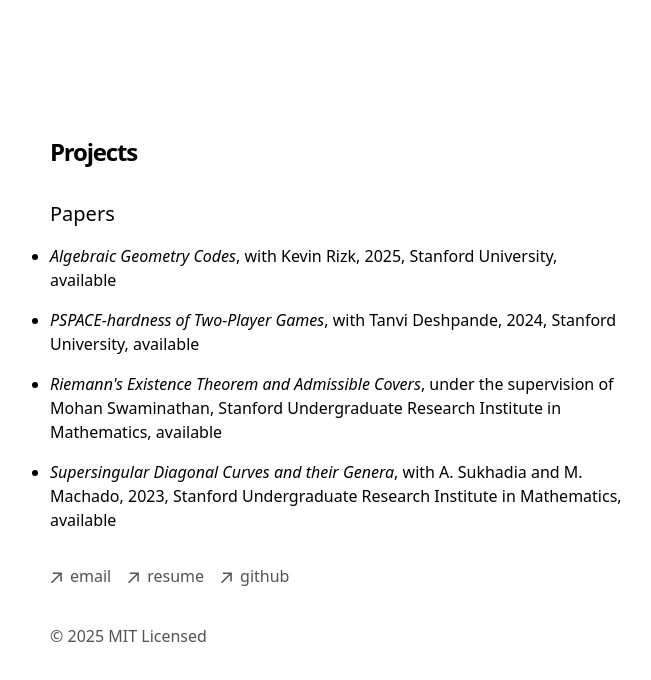
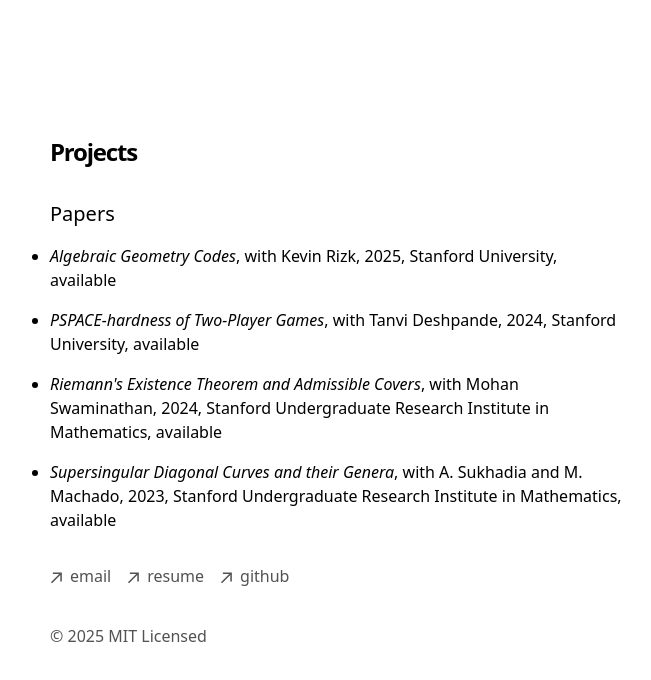
Before and after one commit to rcatullo/personal-website, a Next.js app: page /projects in a window 1280 px wide. Shown: the top 680 px of the page, without its empty margins (302-953 px from the left). Built offline with nearby package versions, Linux system fonts and the light colour scheme; what tailwindcss-border-gradients would draw is missing.

Commit message:
refactor: update page.tsx under projects to pull project list items from record and format using ts

```diff
--- a/app/projects/page.tsx
+++ b/app/projects/page.tsx
@@ -1,6 +1,37 @@
 export const metadata = {
   title: 'Projects',
   description: 'A list of my projects and papers.',
+}
+
+const projItems = {
+  'Rizk25': {
+    title: 'Algebraic Geometry Codes',
+    coauthors: 'Kevin Rizk',
+    date: '2025',
+    institution: 'Stanford University',
+    link: 'https://obnh745pyfptrm8z.public.blob.vercel-storage.com/papers/CS250_Project-eZuEJUz7TRvZfL0CTah1gdBK3VAeB4.pdf',
+  },
+  'Deshpande24': {
+    title: 'PSPACE-hardness of Two-Player Games',
+    coauthors: 'Tanvi Deshpande',
+    date: '2024',
+    institution: 'Stanford University',
+    link: 'https://obnh745pyfptrm8z.public.blob.vercel-storage.com/papers/PSPACE-hardness%20of%20Two-Player%20Games.pdf',
+  },
+  'Swaminathan24': {
+    title: 'Riemann\'s Existence Theorem and Admissible Covers',
+    coauthors: 'Mohan Swaminathan',
+    date: '2024',
+    institution: 'Stanford Undergraduate Research Institute in Mathematics',
+    link: 'https://obnh745pyfptrm8z.public.blob.vercel-storage.com/papers/SURIM_2024.pdf',
+  },
+  'SukhadiaMachado23': {
+    title: 'Supersingular Diagonal Curves and their Genera',
+    coauthors: 'A. Sukhadia and M. Machado',
+    date: '2023',
+    institution: 'Stanford Undergraduate Research Institute in Mathematics',
+    link: 'https://obnh745pyfptrm8z.public.blob.vercel-storage.com/papers/SURIM_2023.pdf',
+  },
 }
 
 export default function Page() {
@@ -9,14 +40,15 @@ export default function Page() {
       <h1 className="font-semibold text-2xl mb-8 tracking-tighter">Projects</h1>
       <h2 className="text-xl mb-4">Papers</h2>
       <ul className="list-disc space-y-4">
-      <li>
-
-          <span className="transition-all italic">Algebraic Geometry Codes</span>
-          {`, with Kevin Rizk, 2025, Stanford University, available `}
+        {Object.values(projItems).map((proj) => {
+          return (
+            <li key={proj.title}>
+              <span className="transition-all italic">{proj.title}</span>
+              {`, with ${proj.coauthors}, ${proj.date}, ${proj.institution}, available `}
               <a
               rel="noopener noreferrer"
               target="_blank"
-            href="https://obnh745pyfptrm8z.public.blob.vercel-storage.com/papers/CS250_Project-eZuEJUz7TRvZfL0CTah1gdBK3VAeB4.pdf"
+              href={proj.link}
               download>
                 <span className="group transition duration-500 ease-in-out relative">
                   <span className="absolute bg-gradient-to-r from-dirty-brown via-aztec-gold to-platinum bg-clip-text text-transparent transition-opacity duration-500 ease-in-out opacity-0 group-hover:opacity-100 cursor-pointer">here.</span>
@@ -24,49 +56,8 @@ export default function Page() {
                 </span>
               </a>
             </li>
-        <li>
-          <span className="transition-all italic">PSPACE-hardness of Two-Player Games</span>
-          {`, with Tanvi Deshpande, 2024, Stanford University, available `}
-          <a
-            rel="noopener noreferrer"
-            target="_blank"
-            href="https://obnh745pyfptrm8z.public.blob.vercel-storage.com/papers/PSPACE-hardness%20of%20Two-Player%20Games.pdf"
-            download>
-          <span className="group transition duration-500 ease-in-out relative">
-              <span className="absolute bg-gradient-to-r from-dirty-brown via-aztec-gold to-platinum bg-clip-text text-transparent transition-opacity duration-500 ease-in-out opacity-0 group-hover:opacity-100 cursor-pointer">here.</span>
-              <span className="relative text-white transition-opacity duration-500 ease-in-out group-hover:opacity-0 cursor-pointer">here.</span>
-            </span>
-        </a>
-        </li>
-        <li>
-          <span className="transition-all italic">Riemann's Existence Theorem and Admissible Covers</span>
-          {`, under the supervision of Mohan Swaminathan, Stanford
-          Undergraduate Research Institute in Mathematics, available `}
-          <a
-            rel="noopener noreferrer"
-            target="_blank"
-            href="https://obnh745pyfptrm8z.public.blob.vercel-storage.com/papers/SURIM_2024.pdf"
-            download>
-          <span className="group transition duration-500 ease-in-out relative">
-              <span className="absolute bg-gradient-to-r from-dirty-brown via-aztec-gold to-platinum bg-clip-text text-transparent transition-opacity duration-500 ease-in-out opacity-0 group-hover:opacity-100 cursor-pointer">here.</span>
-              <span className="relative text-white transition-opacity duration-500 ease-in-out group-hover:opacity-0 cursor-pointer">here.</span>
-            </span>
-        </a>
-        </li>
-        <li>
-          <span className="transition-all italic">Supersingular Diagonal Curves and their Genera</span>
-          {`, with A. Sukhadia and M. Machado, 2023, Stanford Undergraduate Research Institute in Mathematics, available `}
-          <a
-            rel="noopener noreferrer"
-            target="_blank"
-            href="https://obnh745pyfptrm8z.public.blob.vercel-storage.com/papers/SURIM_2023.pdf"
-            download>
-            <span className="group transition duration-500 ease-in-out relative">
-              <span className="absolute bg-gradient-to-r from-dirty-brown via-aztec-gold to-platinum bg-clip-text text-transparent transition-opacity duration-500 ease-in-out opacity-0 group-hover:opacity-100 cursor-pointer">here.</span>
-              <span className="relative text-white transition-opacity duration-500 ease-in-out group-hover:opacity-0 cursor-pointer">here.</span>
-            </span>
-        </a>
-        </li>
+          )
+        })}
       </ul>
     </section>
   )
```
Lines whose indentation alone changed are shown as unchanged.
